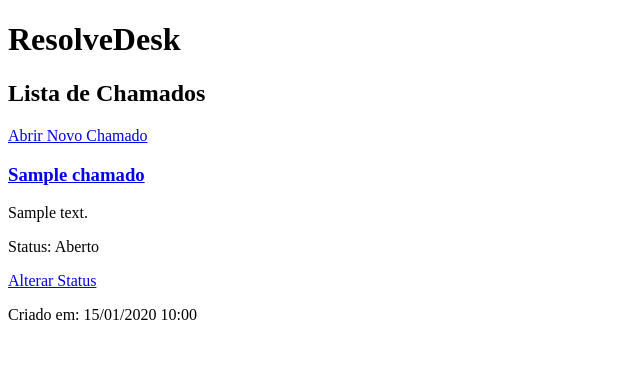
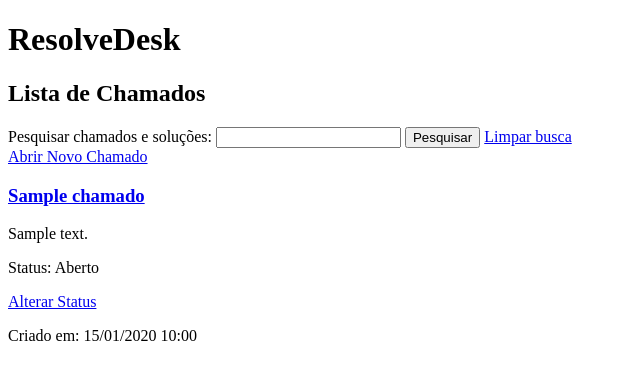
Before and after one commit to JazzyJeff6/resolvedesk, a Django app: page /chamados/ in a window 1280 px wide. Shown: the top 380 px of the page, without its empty margins (0-640 px from the left). Run offline with Django 5.2, Linux system fonts and the light colour scheme; tables that the repository leaves empty hold one stand-in row (values such as "Sample post").

Commit message:
Adiciona busca por titulo, descricao ou solucao

```diff
--- a/chamados/templates/chamados/listar_chamados.html
+++ b/chamados/templates/chamados/listar_chamados.html
@@ -8,6 +8,20 @@
 <body>
     <h1>ResolveDesk</h1>
     <h2>Lista de Chamados</h2>
+    <form method="get" action="{% url 'listar_chamados' %}">
+        <label for="busca">Pesquisar chamados e soluções:</label>
+
+        <input
+            type="search"
+            id="busca"
+            name="busca"
+            value=" {{ busca }}"
+            placeholder="Ex: impressora ou driver"
+        >
+
+        <button type="submit">Pesquisar</button>
+        <a href="{% url 'listar_chamados' %}">Limpar busca</a>
+    </form>
 
     <a href="{% url 'novo_chamado' %}">Abrir Novo Chamado</a>
 
@@ -24,8 +38,11 @@
             <p>Criado em: {{ chamado.criado_em|date:"d/m/Y H:i" }}</p>
         </article>
     {% empty %}
-
-        <p>Nenhum chamado encontrado.</p>
+        {% if busca %}
+            <p>Nenhum chamado encontrado para "{{ busca }}".</p>
+        {% else %}
+            <p>Nenhum chamado cadastrado ainda.</p>
+        {% endif %}
     {% endfor %}
 </body>
 </html>
--- a/chamados/views.py
+++ b/chamados/views.py
@@ -1,6 +1,7 @@
 from django.shortcuts import render, redirect, get_object_or_404
 from .forms import ChamadoForm, ChamadoStatusForm, ChamadoSolucaoForm
 from .models import Chamado
+from django.db.models import Q
 # Create your views here.
 
 from django.shortcuts import render, redirect
@@ -19,12 +20,21 @@ def novo_chamado(request):
     return render(request, 'chamados/novo_chamado.html', {'form':form})
 
 def listar_chamados(request):
+    busca = request.GET.get('busca', '').strip()
+
     chamados = Chamado.objects.order_by('-criado_em')
+
+    if busca:
+        chamados = chamados.filter(
+            Q(titulo__icontains=busca)
+            | Q(descricao__icontains=busca)
+            | Q(solucao__icontains=busca)
+        )
 
     return render(
         request,
         'chamados/listar_chamados.html',
-        {'chamados': chamados}
+        {'chamados': chamados, 'busca': busca}
     )
 
 def atualizar_status(request, chamado_id):
```
